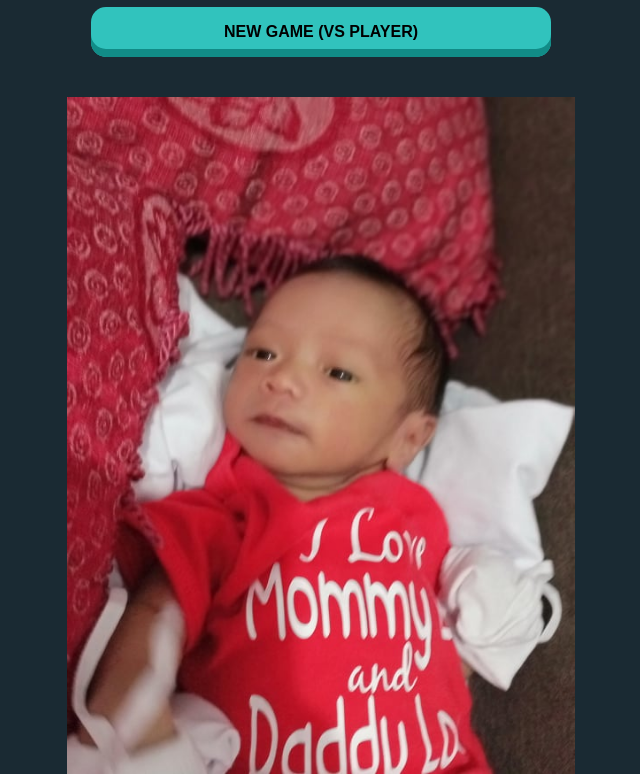
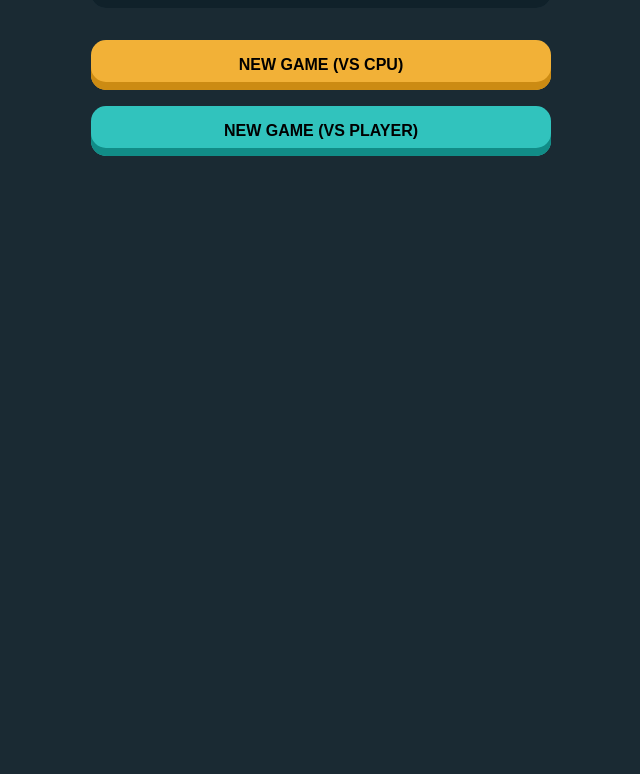
Before and after one commit to JoshDagat/FM-tic-tac-toe, a website with bundled scripts: page index.html in a window 1280 px wide. Shown: the part 405-1179 px from the top of the page, without its empty margins (319-959 px from the left). After the commit the page ends 800 px from the top, so only its background shows below. Built offline with nearby package versions, Linux system fonts and the light colour scheme.

Commit message:
troubleshooting

```diff
--- a/index.html
+++ b/index.html
@@ -501,6 +501,4 @@
     </svg>
     <script type="module" src="./assets/js/app.mjs"></script>
   </body>
-
-  <img src="./assets/images/main/Kiro1.jpg" alt="test" />
 </html>
```
